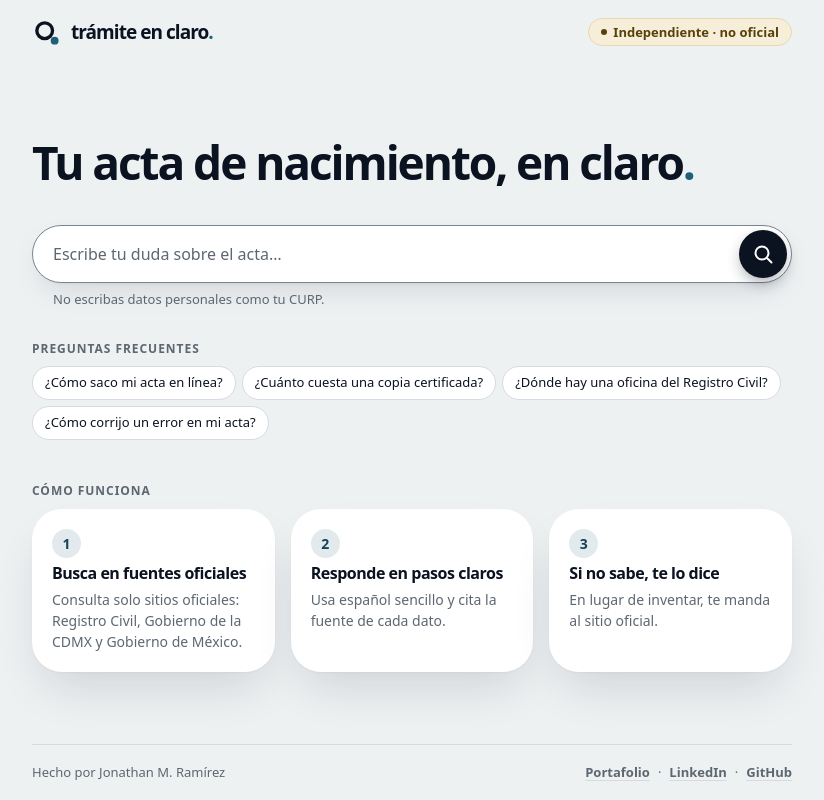
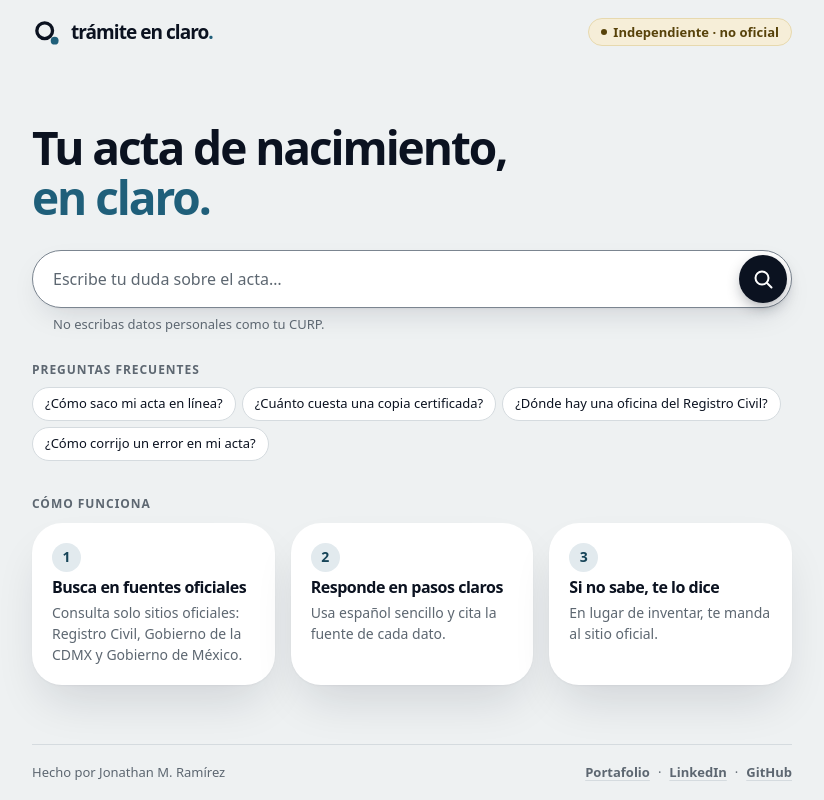
Before and after one commit to jonnschenk/Tramite-en-claro, a React (Vite) app in the folder frontend/: page / in a window 1280 px wide. Shown: the whole page, without its empty margins (228-1052 px from the left). Built offline with nearby package versions, Linux system fonts and the light colour scheme; no server answers.

Commit message:
Frontend: título del home en dos líneas con "en claro." en azul en todas las pantallas

```diff
--- a/frontend/src/App.jsx
+++ b/frontend/src/App.jsx
@@ -121,8 +121,8 @@ function App() {
           <div className="hero">
             <h1 className="hero__title" ref={homeTitle} tabIndex={-1}>
               Tu acta de nacimiento,{' '}
-              <br className="hero__break" />
-              en claro<span className="hero__dot">.</span>
+              <br />
+              <span className="hero__accent">en claro.</span>
             </h1>
             <Credits className="hero__credits" />
           </div>
--- a/frontend/src/styles/_hero.scss
+++ b/frontend/src/styles/_hero.scss
@@ -10,17 +10,13 @@
 
     font-size: clamp(1.875rem, 7vw, 2.875rem);
     font-weight: 800;
+    // Dos líneas siempre: interlineado un poco más cerrado para que se lean como un solo título.
+    line-height: 1.08;
     letter-spacing: $tracking-title-tight;
   }
 
-  // En móvil "en claro." va en su propia línea.
-  &__break {
-    @include web {
-      display: none;
-    }
-  }
-
-  &__dot {
+  // "en claro." va siempre en su propia línea y con el color del punto del logo.
+  &__accent {
     color: $color-accent;
   }
 }
--- a/frontend/src/styles/_layout.scss
+++ b/frontend/src/styles/_layout.scss
@@ -54,20 +54,20 @@
       display: grid;
       width: $home-width;
       min-height: calc(100dvh - #{$header-height} - #{$footer-height});
-      padding-block: clamp(24px, 5vh, 72px);
+      padding-block: clamp(16px, 3vh, 72px);
       align-content: center;
       gap: 0;
 
       .ask-bar {
-        margin-top: clamp(24px, 4.5vh, 44px);
+        margin-top: clamp(20px, 3.5vh, 44px);
       }
 
       .suggestions {
-        margin-top: clamp(24px, 4vh, 36px);
+        margin-top: clamp(20px, 3.5vh, 36px);
       }
 
       .how {
-        margin-top: clamp(32px, 5.5vh, 56px);
+        margin-top: clamp(24px, 4.5vh, 56px);
       }
     }
   }
```
